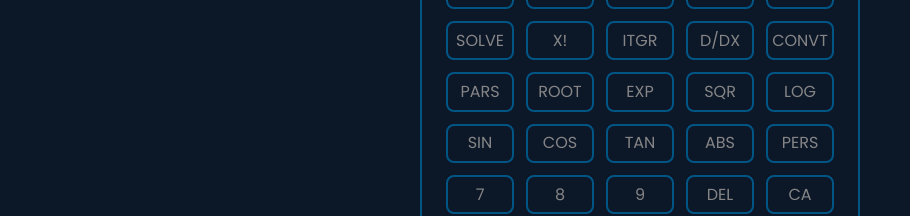
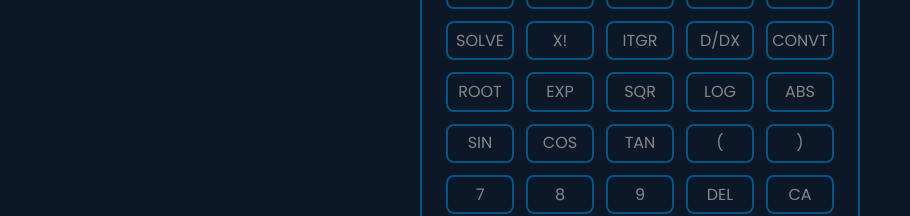
Before and after one commit to KATITB2023/mini-project-fe, a Next.js app: page / in a window 1280 px wide. Shown: the part 351-567 px from the top of the page, without its empty margins (0-910 px from the left). Built offline with nearby package versions, Linux system fonts and the light colour scheme.

Commit message:
refactor: adding some function

```diff
--- a/src/pages/index.tsx
+++ b/src/pages/index.tsx
@@ -20,6 +20,14 @@ import { MutableRefObject, useEffect, useRef, useState } from 'react';
 
 const poppins = Poppins({ subsets: ['latin'], weight: ['400'] });
 
+function cV(ref: MutableRefObject<HTMLInputElement>) {
+	return ref.current.value;
+}
+
+function clear(ref: MutableRefObject<HTMLInputElement>) {
+	ref.current.value = '';
+}
+
 export default function Home() {
 	const { isOpen, onOpen, onClose } = useDisclosure();
 
@@ -39,16 +47,16 @@ export default function Home() {
 		'itgr',
 		'd/dx',
 		'convt',
-		'pars',
 		'root',
 		'exp',
 		'sqr',
 		'log',
+		'abs',
 		'sin',
 		'cos',
 		'tan',
-		'abs',
-		'pers',
+		'(',
+		')',
 		7,
 		8,
 		9,
@@ -94,6 +102,8 @@ export default function Home() {
 		'pi',
 		'on',
 		'off',
+		'(',
+		')',
 	];
 
 	const pi = Math.PI;
@@ -117,62 +127,77 @@ export default function Home() {
 		}
 
 		if (isError) {
-			displayRef.current.value = '';
+			clear(displayRef);
+			clear(answerRef);
+			clear(operatorRef);
 			setIsError(false);
 		}
 
 		try {
 			if (functionalKey.includes(content)) {
 				if (content === 'off') {
-					displayRef.current.value = '';
-					operatorRef.current.value = '';
-					answerRef.current.value = '';
+					clear(displayRef);
+					clear(operatorRef);
+					clear(answerRef);
 					setIsOn(false);
 					return;
 				}
 				if (displayOnly) {
+					setDisplayOnly(false);
 					if (Number(content) || content === '0' || content === '.') {
+						clear(answerRef);
+						clear(operatorRef);
 						displayRef.current.value = content;
-						return;
+					} else if (['+', '-', '*', '/'].includes(content)) {
+						operatorRef.current.value = content;
+						answerRef.current.value = `${answer}`;
+						clear(displayRef);
+					} else {
+						clear(displayRef);
+						clear(answerRef);
+						clear(operatorRef);
 					}
-					setDisplayOnly(false);
+					return;
 				}
-				if (Number(content) || ['0', 'pi', '.'].includes(content)) {
+				if (Number(content) || ['0', 'pi', '.', ')', '('].includes(content)) {
 					if (content === 'pi') {
-						displayRef.current.value =
-							displayRef.current.value.concat(`\u03C0`);
+						displayRef.current.value = cV(displayRef).concat(`\u03C0`);
 					} else {
-						displayRef.current.value = displayRef.current.value.concat(content);
+						displayRef.current.value = cV(displayRef).concat(content);
 					}
 				} else if (['+', '-', '/', '*'].includes(content)) {
+					answerRef.current.value =
+						cV(answerRef) + ' ' + cV(operatorRef) + ' ' + cV(displayRef);
 					operatorRef.current.value = content;
-					answerRef.current.value = displayRef.current.value;
-					displayRef.current.value = '';
+					clear(displayRef);
 				} else {
 					switch (content) {
 						case 'ca':
-							displayRef.current.value = '';
-							operatorRef.current.value = '';
-							answerRef.current.value = '';
+							clear(displayRef);
+							clear(answerRef);
+							clear(operatorRef);
 							break;
 						case 'del':
-							displayRef.current.value = displayRef.current.value.slice(0, -1);
+							displayRef.current.value = cV(displayRef).slice(0, -1);
 							break;
-						case '=':
-							displayRef.current.value = eval(
-								answerRef.current.value +
-									operatorRef.current.value +
-									displayRef.current.value
-							);
-							setAnswer(Number(displayRef.current.value));
-							answerRef.current.value = '';
-							operatorRef.current.value = '';
-							setDisplayOnly(true);
-							break;
+            case '=':
+              if (cV(answerRef).split(' ').join('') && cV(displayRef) && cV(operatorRef)) {
+                let curAns = cV(answerRef)
+                answerRef.current.value =
+                  cV(answerRef) + ' ' + cV(operatorRef) + ' ' + cV(displayRef);
+                displayRef.current.value = eval(
+                  curAns + cV(operatorRef) + cV(displayRef)
+                );
+                setAnswer(Number(cV(displayRef)));
+                displayRef.current.value = '= ' + cV(displayRef);
+                clear(operatorRef);
+                setDisplayOnly(true);
+                return;
+              }
+              setIsError(true);
+              break;
 						case 'ans':
 							displayRef.current.value = `${answer}`;
-							break;
-						default:
 							break;
 					}
 				}
```
